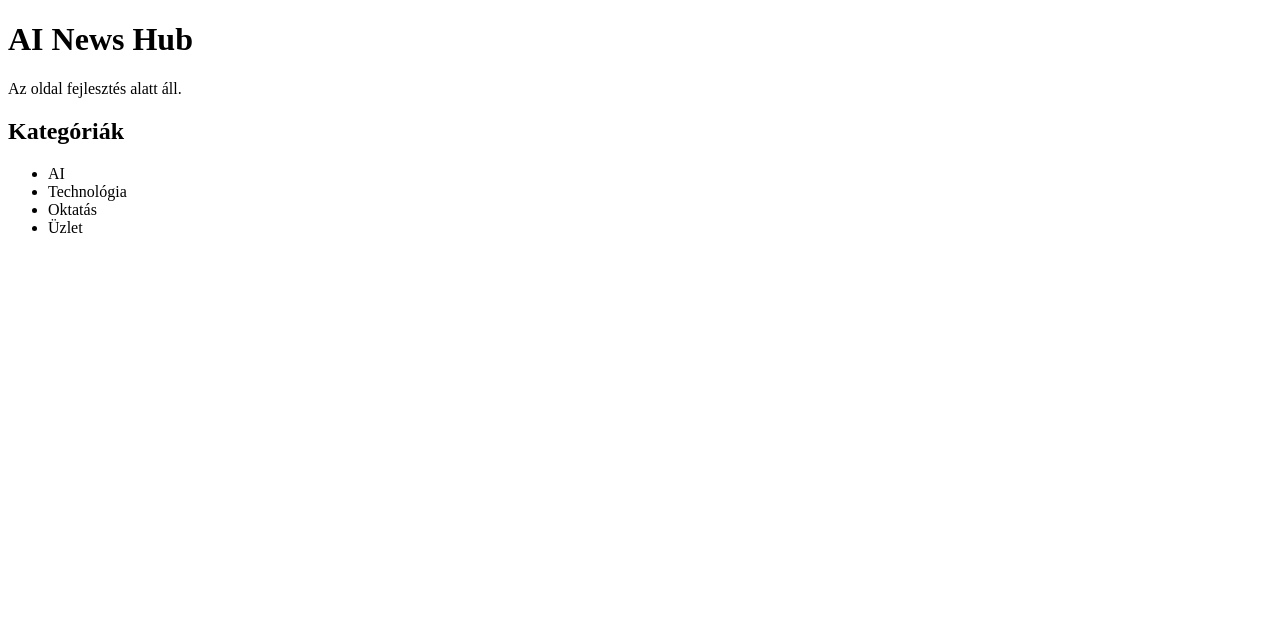
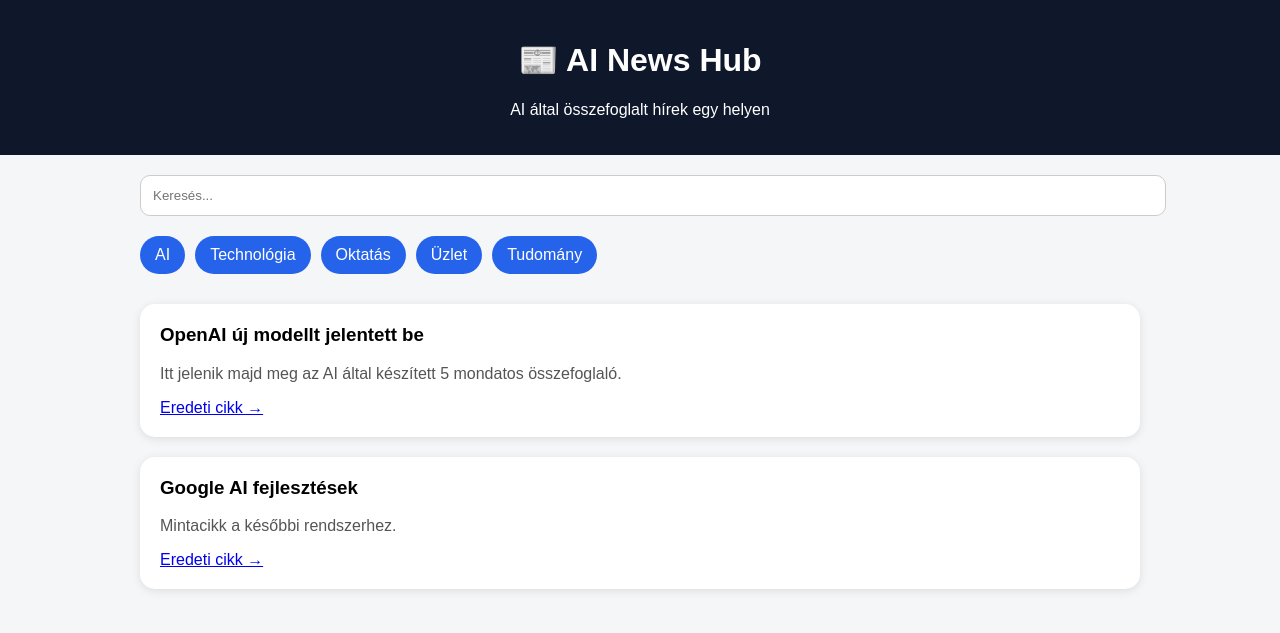
Before and after one commit to Pali766/news-summary-ai, a plain HTML site: page index.html in a window 1280 px wide. Drawn offline with Linux system fonts and the light colour scheme.

Commit message:
Update index.html

```diff
--- a/index.html
+++ b/index.html
@@ -2,20 +2,115 @@
 <html lang="hu">
 <head>
     <meta charset="UTF-8">
+    <meta name="viewport" content="width=device-width, initial-scale=1.0">
     <title>AI News Hub</title>
+
+    <style>
+        body {
+            font-family: Arial, sans-serif;
+            background-color: #f4f6f8;
+            margin: 0;
+            padding: 0;
+        }
+
+        header {
+            background: #0f172a;
+            color: white;
+            padding: 20px;
+            text-align: center;
+        }
+
+        .container {
+            max-width: 1000px;
+            margin: auto;
+            padding: 20px;
+        }
+
+        .search {
+            width: 100%;
+            padding: 12px;
+            border-radius: 10px;
+            border: 1px solid #ccc;
+            margin-bottom: 20px;
+        }
+
+        .categories {
+            display: flex;
+            gap: 10px;
+            flex-wrap: wrap;
+            margin-bottom: 30px;
+        }
+
+        .category {
+            background: #2563eb;
+            color: white;
+            padding: 10px 15px;
+            border-radius: 20px;
+        }
+
+        .article {
+            background: white;
+            border-radius: 15px;
+            padding: 20px;
+            margin-bottom: 20px;
+            box-shadow: 0 2px 10px rgba(0,0,0,0.1);
+        }
+
+        .article h3 {
+            margin-top: 0;
+        }
+
+        .summary {
+            color: #555;
+        }
+    </style>
 </head>
+
 <body>
-    <h1>AI News Hub</h1>
 
-    <p>Az oldal fejlesztés alatt áll.</p>
+<header>
+    <h1>📰 AI News Hub</h1>
+    <p>AI által összefoglalt hírek egy helyen</p>
+</header>
 
-    <h2>Kategóriák</h2>
+<div class="container">
 
-    <ul>
-        <li>AI</li>
-        <li>Technológia</li>
-        <li>Oktatás</li>
-        <li>Üzlet</li>
-    </ul>
+    <input
+        class="search"
+        type="text"
+        placeholder="Keresés..."
+    >
+
+    <div class="categories">
+        <div class="category">AI</div>
+        <div class="category">Technológia</div>
+        <div class="category">Oktatás</div>
+        <div class="category">Üzlet</div>
+        <div class="category">Tudomány</div>
+    </div>
+
+    <div class="article">
+        <h3>OpenAI új modellt jelentett be</h3>
+
+        <p class="summary">
+            Itt jelenik majd meg az AI által készített
+            5 mondatos összefoglaló.
+        </p>
+
+        <a href="#">Eredeti cikk →</a>
+    </div>
+
+    <div class="article">
+        <h3>Google AI fejlesztések</h3>
+
+        <p class="summary">
+            Mintacikk a későbbi rendszerhez.
+        </p>
+
+        <a href="#">Eredeti cikk →</a>
+    </div>
+
+</div>
+
 </body>
 </html>
```
